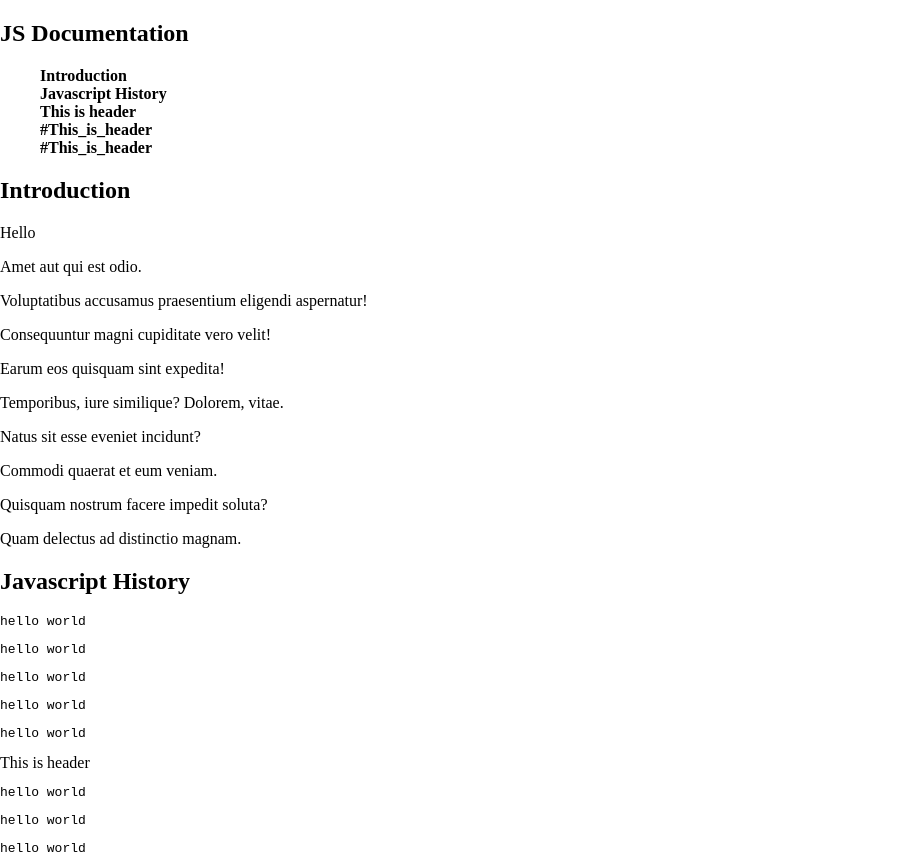
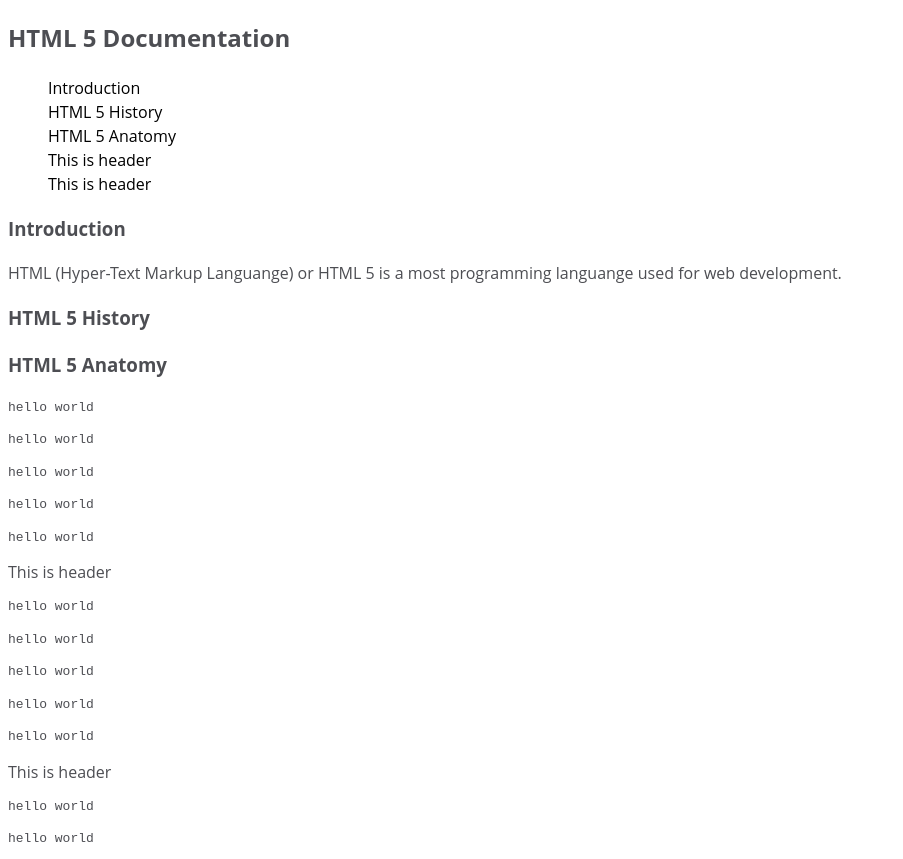
Before and after one commit to Saroyann/Simple-HTML5-Technical-Documentation-Page, a plain HTML site: page index.html in a window 1280 px wide. Shown: the top 859 px of the page, without its empty margins (0-903 px from the left). Drawn offline with Linux system fonts and the light colour scheme.

Commit message:
initial commit

```diff
--- a/index.html
+++ b/index.html
@@ -4,56 +4,36 @@
     <meta charset="UTF-8">
     <meta http-equiv="X-UA-Compatible" content="IE=edge">
     <meta name="viewport" content="width=device-width, initial-scale=1.0">
-    <title>Javascript Technical Documentation Page</title>
+    <title>HTML Technical Documentation Page</title>
     <link rel="stylesheet" href="style.css">
 </head>
 <body>
 
     <nav id="navbar">
-        <header><h1>JS Documentation</h1></header>
-        <ul>
-            <li><a class="nav-link" href="#Introduction">Introduction</a></li>
-            <li><a a class="nav-link" href="#Javascript_History">Javascript History</a></li>
-            <li><a  a class="nav-link"href="#This_is_header">This is header</a></li>
-            <li><a a class="nav-link" href="#This_is_header">#This_is_header</a></li>
-            <li><a a class="nav-link" href="#This_is_header">#This_is_header</a></li>
+        <header><h1>HTML 5 Documentation</h1></header>
+        <ul class="Nav-list">
+            <li class="Nav-list"><a class="nav-link" href="#Introduction">Introduction</a></li>
+            <li  class="Nav-list"><a a class="nav-link" href="#HTML_5_History">HTML 5 History</a></li>
+            <li  class="Nav-list"><a class="nav-link"href="#HTML_5_Anatomy">HTML 5 Anatomy</a></li>
+            <li  class="Nav-list"><a a class="nav-link" href="#This_is_header">This is header</a></li>
+            <li  class="Nav-list"><a a class="nav-link" href="#This_is_header">This is header</a></li>
         </ul>
     </nav>
 
 <main id="main-doc">
 
     <section id="Introduction" class="main-section">
-        <header><h2>Introduction</h2></header>
-        <p>Hello</p>
-        <p>Amet aut qui est odio.</p>
-        <p>Voluptatibus accusamus praesentium eligendi aspernatur!</p>
-        <p>Consequuntur magni cupiditate vero velit!</p>
-        <p>Earum eos quisquam sint expedita!</p>
-        <p>Temporibus, iure similique? Dolorem, vitae.</p>
-        <p>Natus sit esse eveniet incidunt?</p>
-        <p>Commodi quaerat et eum veniam.</p>
-        <p>Quisquam nostrum facere impedit soluta?</p>
-        <p>Quam delectus ad distinctio magnam.</p>
-        <ul>
-            <li></li>
-            <li></li>
-            <li></li>
-            <li></li>
-            <li></li>
-        </ul>
+        <header><h3>Introduction</h3></header>
+        <p>HTML (Hyper-Text Markup Languange) or HTML 5 is a most programming languange used for web development.</p>
     </section>
 
-    <section id="Javascript_History" class="main-section">
-        <header><h2>Javascript History</h2></header>
-        <code><p>hello world</p></code>
-        <code><p>hello world</p></code>
-        <code><p>hello world</p></code>
-        <code><p>hello world</p></code>
-        <code><p>hello world</p></code>
+    <section id="HTML_5_History" class="main-section">
+        <header><h3>HTML 5 History</h3></header>
+
     </section>
 
-    <section id="This_is_header" class="main-section">
-        <header>This is header</header>
+    <section id="HTML_5_Anatomy" class="main-section">
+        <header><h3>HTML 5 Anatomy</h3></header>
         <code><p>hello world</p></code>
         <code><p>hello world</p></code>
         <code><p>hello world</p></code>
--- a/style.css
+++ b/style.css
@@ -1,20 +1,18 @@
+html,
 body {
-    margin: 0px;
-    padding: 0px;
-}
-
-html {
-    margin: 0px;
-    padding: px;
+    min-width: 290px;
+    color: #4d4e53;
+    background-color: #ffffff;
+    font-family: 'Open Sans', Arial, sans-serif;
+    line-height: 1.5;
 }
 
 a {
     text-decoration: none;
     color: black;
-    font-weight:bold;
 
 }
 
-ul li {
+.Nav-list {
     list-style: none;
 }
```
